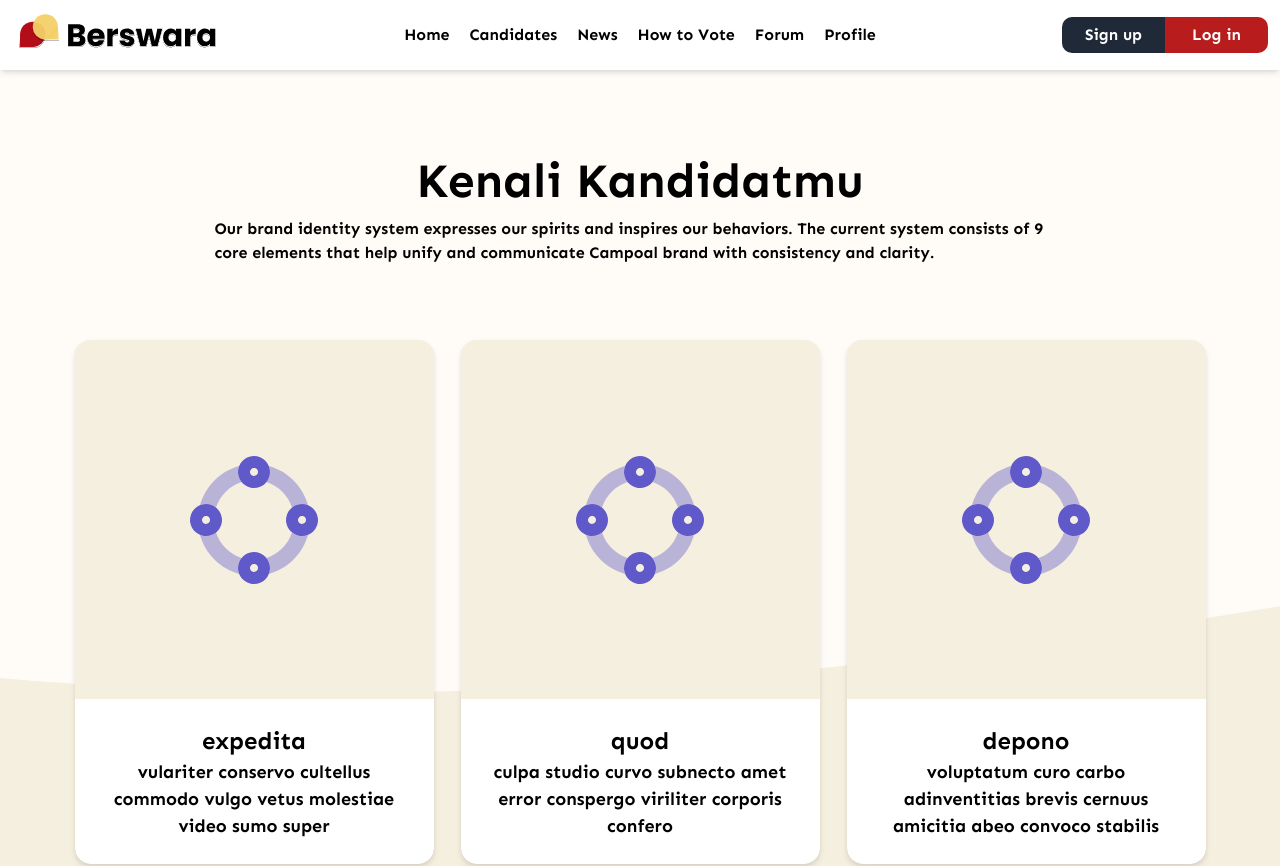
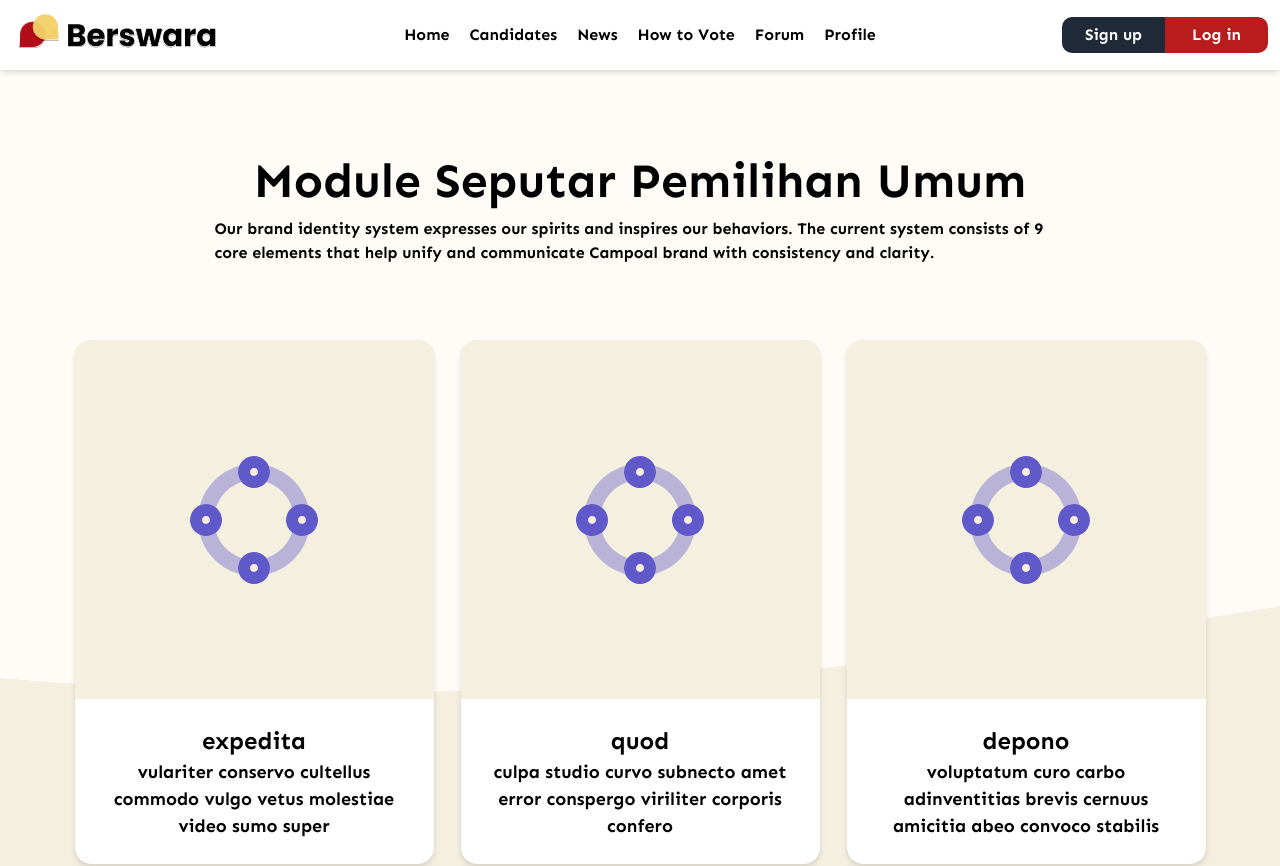
Before and after one commit to workshop-se/berswara-front, a Next.js app: page /module in a window 1280 px wide. Shown: the top 866 px of the page. Built offline with nearby package versions, Linux system fonts and the light colour scheme; no server answers.

Commit message:
chore(module):adjust module title

```diff
--- a/src/app/module/page.tsx
+++ b/src/app/module/page.tsx
@@ -12,7 +12,7 @@ const modules = Array.from({ length: 9 }, () => ({
 export default function Page() {
   return (
     <div className="flex flex-col items-center">
-      <h1 className="text-[48px] text-center pt-[75px]">Kenali Kandidatmu</h1>
+      <h1 className="text-[48px] text-center pt-[75px]">Module Seputar Pemilihan Umum</h1>
       <p className='text-24px w-[851px]'>Our brand identity system expresses our spirits and inspires our behaviors. The current system consists of 9 core elements that help unify and communicate Campoal brand with consistency and clarity.</p>
       <div className='grid grid-cols-3 mt-[75px] mb-[120px] gap-x-[27px] gap-y-[47px]'>
         {modules.map((module) => (
```
